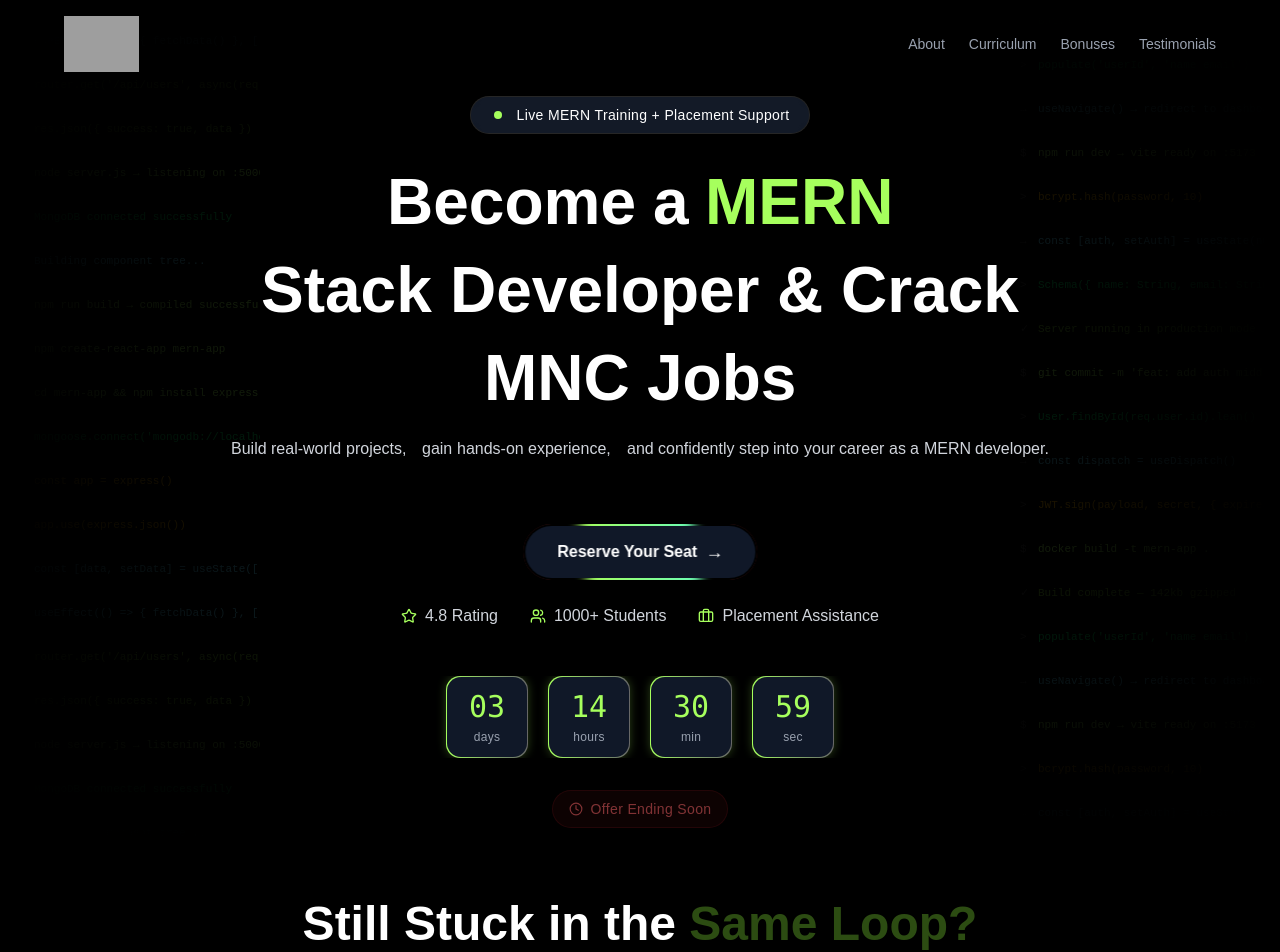
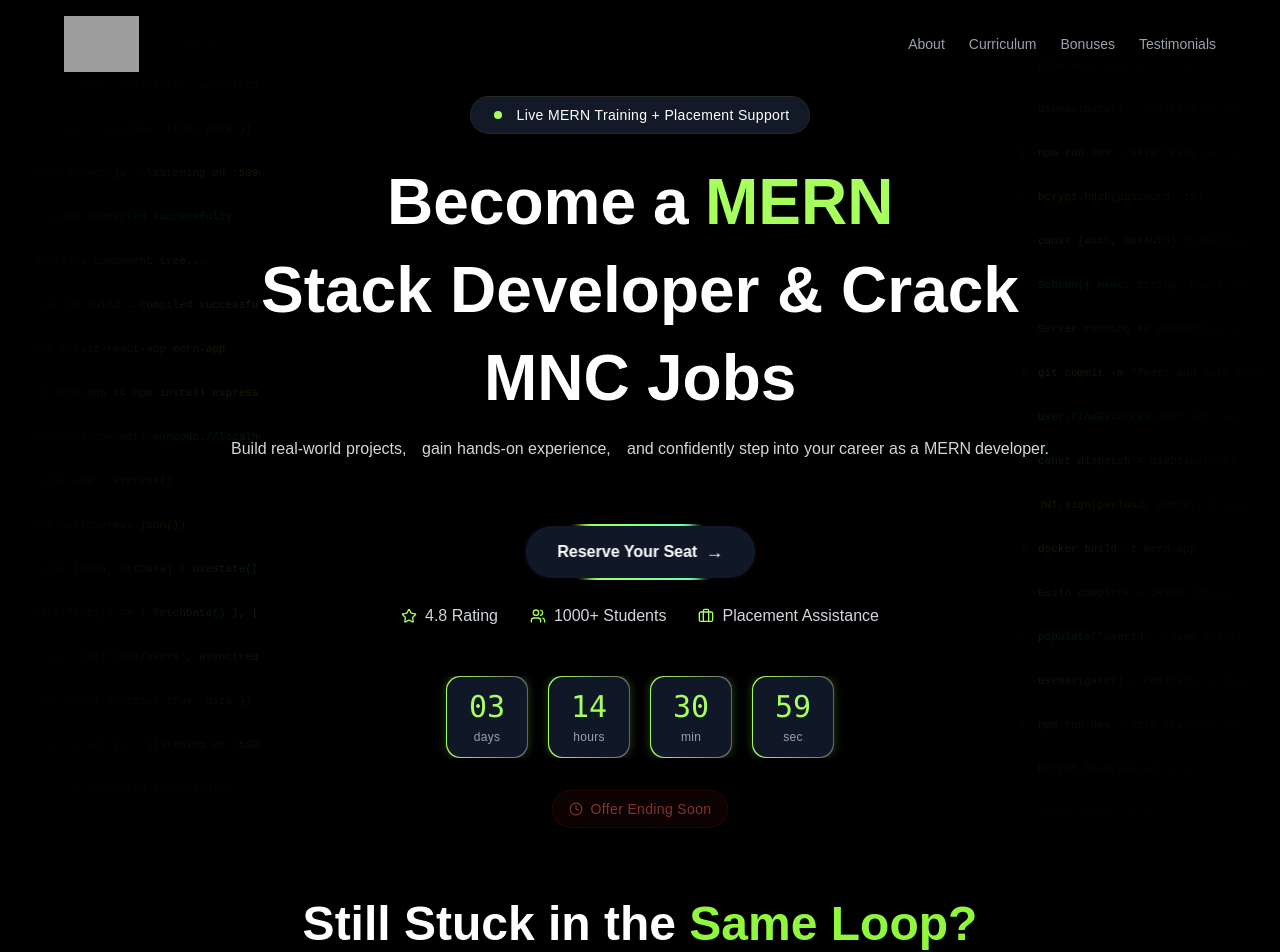
Before and after one commit to SivaSanjaykumar/Mern_MasterClass_Landing_Page_OCA, a React (Vite) app: page / in a window 1280 px wide. Shown: the top 952 px of the page. Built offline with nearby package versions, Linux system fonts and the light colour scheme; grey boxes are pictures that could not be loaded.

Commit message:
Framer-motion added

```diff
--- a/package.json
+++ b/package.json
@@ -14,6 +14,7 @@
     "@tailwindcss/vite": "^4.2.2",
     "class-variance-authority": "^0.7.1",
     "clsx": "^2.1.1",
+    "framer-motion": "^12.38.0",
     "lucide-react": "^1.7.0",
     "motion": "^12.38.0",
     "path": "^0.12.7",
--- a/src/components/PainPoints.jsx
+++ b/src/components/PainPoints.jsx
@@ -10,6 +10,7 @@ import {
   Zap,
 } from "lucide-react";
 import React, { useEffect, useRef } from "react";
+import { motion } from "framer-motion";
 
 const PainPoints = () => {
   const items = [
@@ -142,20 +143,25 @@ const PainPoints = () => {
 
       <section className="bg-black text-white py-10 px-6 overflow-hidden">
         {/* Heading */}
-        <div ref={headingRef} className="text-center mb-12 fade-up">
-          <h2 className="text-3xl md:text-5xl font-bold">
+        <motion.div
+          initial={{ opacity: 0, y: 50 }}
+          whileInView={{ opacity: 1, y: 0 }}
+          transition={{ duration: 0.8, ease: "easeOut" }}
+          viewport={{ once: true }}
+          className="text-center mb-12"
+        >
+          <h1 className="text-3xl md:text-5xl font-bold">
             Still Stuck in the{" "}
-            <span className="text-[#90f73d] glow-pulse">Same Loop?</span>
-          </h2>
-        </div>
-
+            <span className="text-[#90f73d]">Same Loop?</span>
+          </h1>
+        </motion.div>
         {/* Grid */}
         <div className="max-w-5xl mx-auto grid grid-cols-1 sm:grid-cols-2 md:grid-cols-3 gap-4 justify-items-center">
           {items.map((item, index) => (
             <div
               key={index}
               ref={(el) => (cardRefs.current[index] = el)}
-              className={`pain-card relative p-[1px] rounded-2xl bg-gradient-to-br from-[#A6FF5D]/20 to-white/5 fade-up card-${index} cursor-default w-full max-w-[350px]`}
+              className={`pain-card relative p-[1px] rounded-2xl bg-gradient-to-br from-[#A6FF5D]/20 to-white/5 fade-up card-${index} cursor-default w-full max-w-[350px] transition-all duration-300`}
             >
               <div className="card-inner flex flex-col items-center text-center gap-3 bg-[#111827] rounded-2xl p-6 transition-all duration-300 h-full min-h-[180px] justify-center">
                 {/* Icon box */}
--- a/src/sections/MasterClassDetails.jsx
+++ b/src/sections/MasterClassDetails.jsx
@@ -1,4 +1,4 @@
-import { motion } from "motion/react";
+import { motion } from "framer-motion";
 import { Video, Clock, Calendar, Award, PlayCircle } from "lucide-react";
 import RegisterForm from "./RegisterForm";
 import Timer from "@/components/Timer";
```
Also changed, not shown: 1 other file (tests, documents, lock files or other folders).
